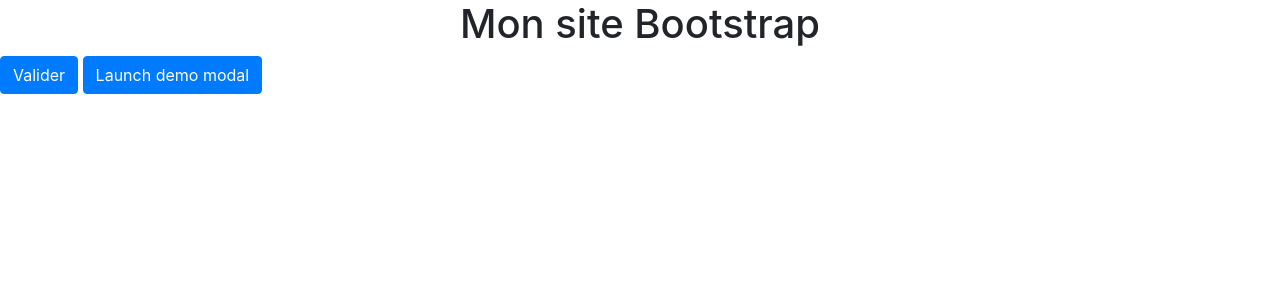
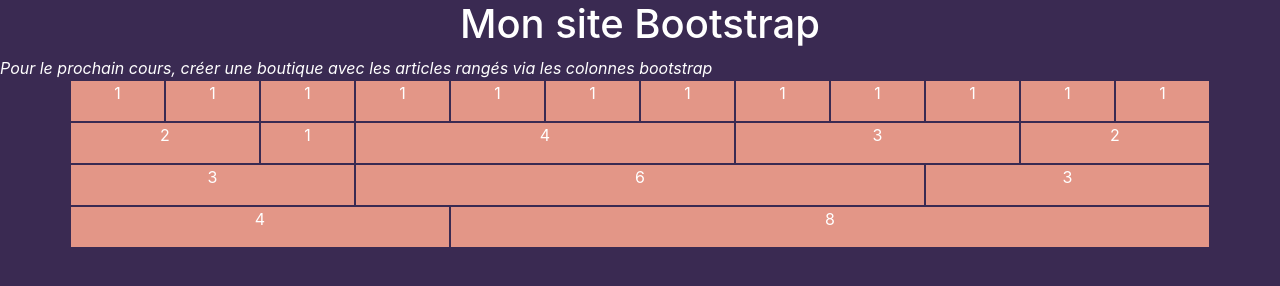
Before and after one commit to ThomasBDC/ProjetBootstrapStudi2022, a plain HTML site: page index.html in a window 1280 px wide. Drawn offline with Linux system fonts and the light colour scheme.

Commit message:
Ajout des colonnes bootstrap

```diff
--- a/index.html
+++ b/index.html
@@ -12,35 +12,100 @@
 </head>
 <body>
     <h1 class="titrePrincipal">Mon site Bootstrap</h1>
+    <i>Pour le prochain cours, créer une boutique avec les articles rangés via les colonnes bootstrap</i>
+    <!-- Ce container va avoir des marges autour de lui (il ne va pas occuper toute la largeur) -->
+    <div class="container">
 
-    <button class="btn btn-primary">Valider</button>
-
-    <!-- Button trigger modal -->
-    <button type="button" class="btn btn-primary" data-toggle="modal" data-target="#exampleModal">
-    Launch demo modal
-  </button>
-
-  <!-- Modal -->
-  <div class="modal fade" id="exampleModal" tabindex="-1" role="dialog" aria-labelledby="exampleModalLabel" aria-hidden="true">
-    <div class="modal-dialog" role="document">
-      <div class="modal-content">
-        <div class="modal-header">
-          <h5 class="modal-title" id="exampleModalLabel">Modal title</h5>
-          <button type="button" class="close" data-dismiss="modal" aria-label="Close">
-            <span aria-hidden="true">&times;</span>
-          </button>
+      <!-- Première ligne -->
+      <div class="row">
+        <div class="col-1">
+            <p>1</p>
         </div>
-        <div class="modal-body">
-          ...
+        <div class="col-1">
+          <p>1</p>
         </div>
-        <div class="modal-footer">
-          <button type="button" class="btn btn-secondary" data-dismiss="modal">Close</button>
-          <button type="button" class="btn btn-primary">Save changes</button>
+        <div class="col-1">
+          <p>1</p>
+        </div>
+        <div class="col-1">
+          <p>1</p>
+        </div>
+        <div class="col-1">
+          <p>1</p>
+        </div>
+        <div class="col-1">
+          <p>1</p>
+        </div>
+        <div class="col-1">
+          <p>1</p>
+        </div>
+        <div class="col-1">
+          <p>1</p>
+        </div>
+        <div class="col-1">
+          <p>1</p>
+        </div>
+        <div class="col-1">
+          <p>1</p>
+        </div>
+        <div class="col-1">
+          <p>1</p>
+        </div>
+        <div class="col-1">
+          <p>1</p>
         </div>
       </div>
+
+      <!-- Deuxième ligne -->
+      <div class="row">
+          <div class="col-2">
+              <p>2</p>
+          </div>
+          <div class="col-1">
+            <p>1</p>
+          </div>
+          <div class="col-4">
+            <p>4</p>
+          </div>
+          <div class="col-3">
+            <p>3</p>
+          </div>
+          <div class="col-2">
+            <p>2</p>
+        </div>
+      </div>
+
+      <!-- Troisième ligne -->
+      <div class="row">
+          <div class="col-3">
+              <p>3</p>
+          </div>
+          <div class="col-6">
+              <p>6</p>
+          </div>
+          <div class="col-3">
+            <p>3</p>
+        </div>
+      </div>
+
+      <!-- Quatrième ligne -->
+      <div class="row">
+        <div class="col-4">
+            <p>4</p>
+        </div>
+        <div class="col-8">
+            8
+        </div>
     </div>
-  </div>
+    </div>
 
+
+
+
+    <!-- Ce container va occuper toute la largeur de l'écran -->
+    <div class="container-fluid">
+
+    </div>
 
     <script src="/lib/JQuery/jquery-3.3.1.slim.min.js"></script>
     <script src="/lib/Bootstrap/js/bootstrap.bundle.min.js"></script>
--- a/styles.css
+++ b/styles.css
@@ -1,3 +1,18 @@
 .titrePrincipal{
     text-align: center;
 }
+
+.container{
+    background-color: white;
+}
+
+.row div{
+    background-color: #e39687;
+    text-align: center;
+    border: solid 1px #3a2a52;
+}
+
+body{
+    background-color: #3a2a52;
+    color:white;
+}
```
